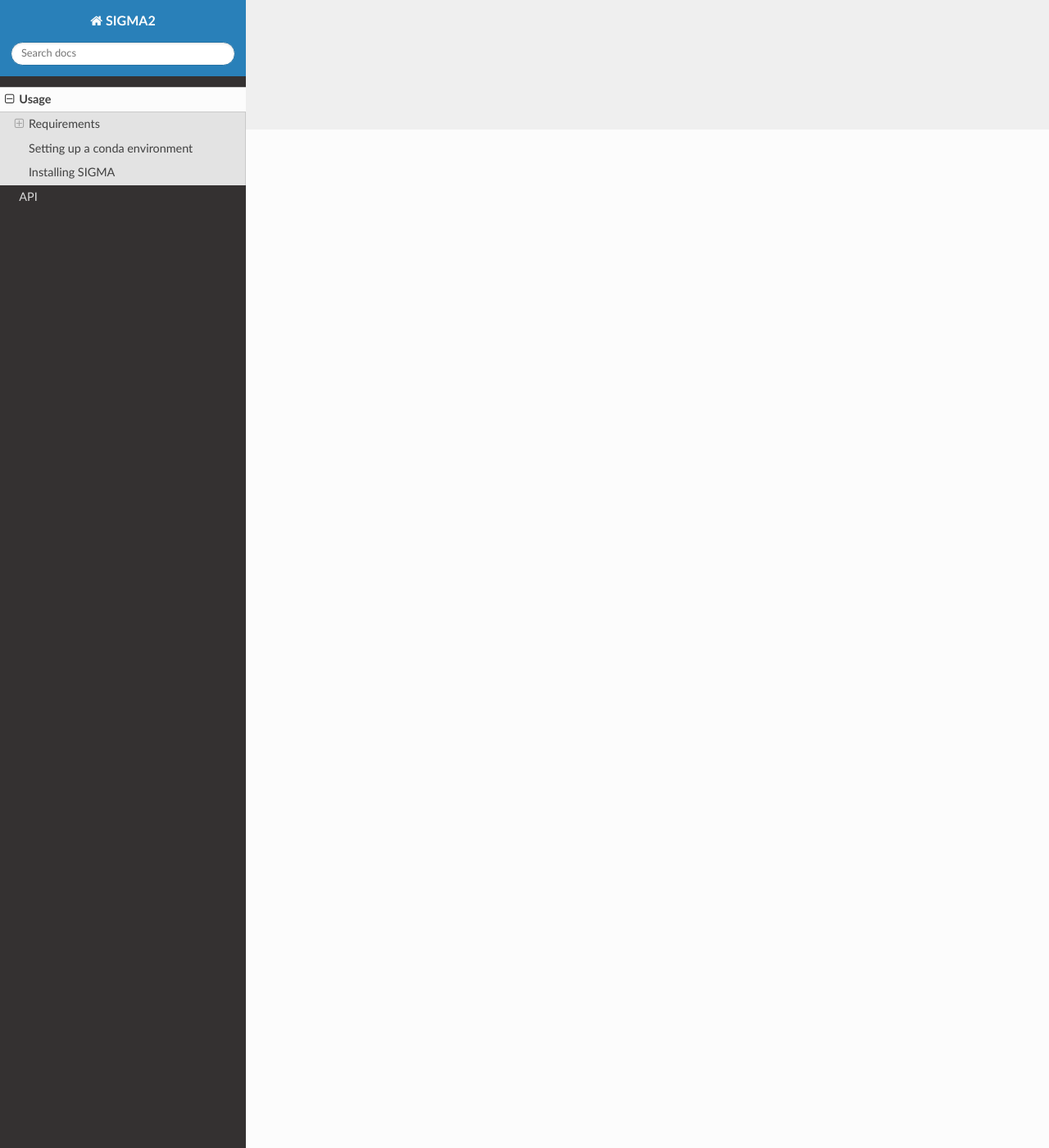
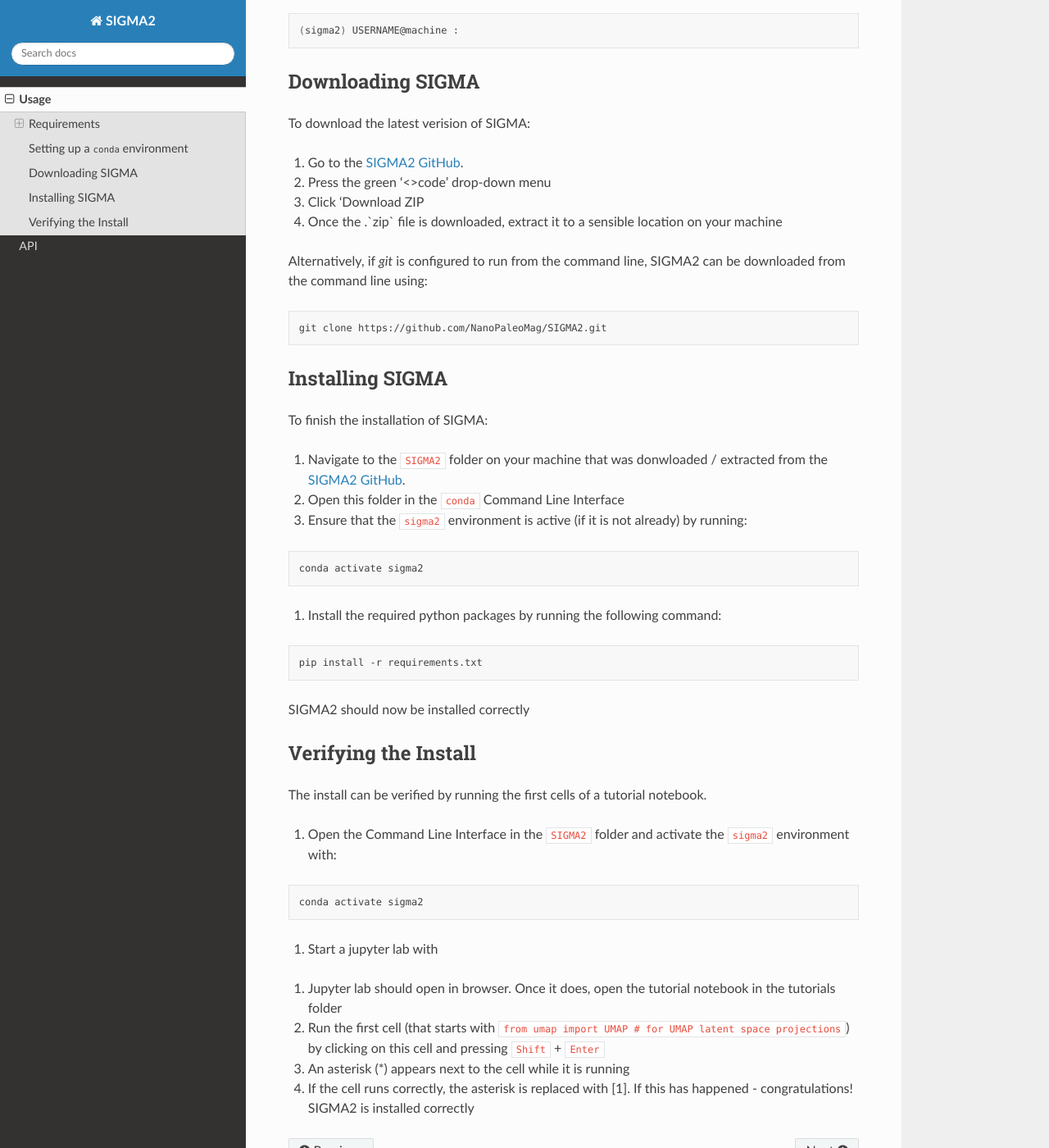
Before and after one commit to t-ginnis/SIGMA_docs, a Sphinx documentation site: the page built from docs/source/usage.rst, in a window 1280 px wide and 1400 px high, scrolled down 1242 px. Shown: the whole window at 82% size. Built offline with Sphinx 7.4.7 and the Read the Docs theme 3.1.0, drawn with Linux system fonts in a browser that asks for light colours; some of the changed text lies outside the part shown.

Commit message:
Update usage.rst

```diff
--- a/docs/source/usage.rst
+++ b/docs/source/usage.rst
@@ -8,9 +8,9 @@
 Before using SIGMA2, it is necessary to install a python package manager such as `conda <https://www.anaconda.com/docs/main>`_.
 
 
-Installing conda
+Installing ``conda``
 ^^^^^^^^^^^^^
-This page describes one method for installing and using `conda`, which will allow for SIGMA to be installed.
+This page describes one method for installing and using ``conda``, which will allow for SIGMA to be installed.
 
 #. Download the appropriate **miniconda** installer for your machine from `here <https://www.anaconda.com/download/success>`_.
 #. Run the installer - the default options should provide a suitable install for using SIGMA.
@@ -43,13 +43,98 @@
 
 .. _setup_env
 
-Setting up a conda environment
+Setting up a ``conda`` environment
 ------------
 
+Create a new ``conda`` environment by doing the following:
 
-.. _installation:
+#. Open the conda Command Line Interface (anaconda prompt on windows, terminal on MacOS / Linux)
+#. Run the following command to create a new environment to run SIGMA2:
+
+.. code-block:: bash
+
+   conda create -n sigma2 python=3.10
+
+#. Run the following to activate the environment:
+
+.. code-block:: bash
+
+   conda activate sigma2
+
+Your terminal should now look like:
+
+.. code-block:: bash
+
+   (sigma2) USERNAME@machine :
+
+
+
+
+
+
+.. _download:
+
+Downloading SIGMA
+------------
+
+To download the latest verision of SIGMA:
+
+#. Go to the `SIGMA2 GitHub <https://github.com/NanoPaleoMag/SIGMA2.git>`_.
+#. Press the green '<>code' drop-down menu
+#. Click 'Download ZIP
+#. Once the .`zip` file is downloaded, extract it to a sensible location on your machine
+
+
+Alternatively, if `git` is configured to run from the command line, SIGMA2 can be downloaded from the command line using:
+
+.. code-block:: bash
+
+   git clone https://github.com/NanoPaleoMag/SIGMA2.git
+
+
+.. _Installation:
 
 Installing SIGMA
 ------------
 
-To download the latest verision of SIGMA - download it from the `GitHub <https://github.com/NanoPaleoMag/SIGMA2.git>`_.
+To finish the installation of SIGMA:
+
+#. Navigate to the ``SIGMA2`` folder on your machine that was donwloaded / extracted from the `SIGMA2 GitHub <https://github.com/NanoPaleoMag/SIGMA2.git>`_.
+#. Open this folder in the ``conda`` Command Line Interface
+#. Ensure that the ``sigma2`` environment is active (if it is not already) by running:
+
+.. code-block:: bash
+
+   conda activate sigma2
+
+#. Install the required python packages by running the following command:
+
+.. code-block:: bash
+
+   pip install -r requirements.txt
+
+SIGMA2 should now be installed correctly
+
+.. _verification:
+
+Verifying the Install
+------------
+
+The install can be verified by running the first cells of a tutorial notebook.
+
+#. Open the Command Line Interface in the ``SIGMA2`` folder and activate the ``sigma2`` environment with:
+
+.. code-block:: bash
+
+   conda activate sigma2
+
+#. Start a jupyter lab with
+
+.. code-block bash
+
+   jupyter lab
+
+#. Jupyter lab should open in browser. Once it does, open the tutorial notebook in the tutorials folder
+#. Run the first cell (that starts with ``from umap import UMAP # for UMAP latent space projections``) by clicking on this cell and pressing ``Shift`` + ``Enter``
+#. An asterisk (*) appears next to the cell while it is running
+#. If the cell runs correctly, the asterisk is replaced with [1]. If this has happened - congratulations! SIGMA2 is installed correctly
```
